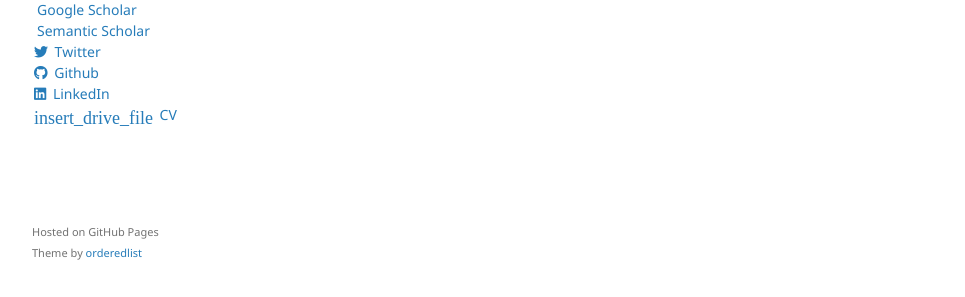
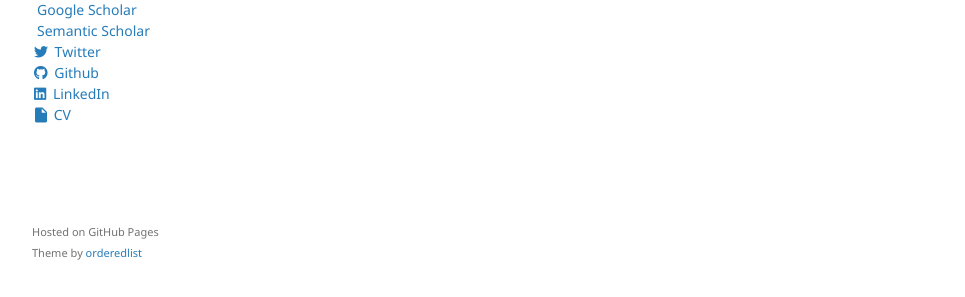
Before and after one commit to kimhyungkyu-1208/HYUNG-KYU-KIM, a Jekyll site: the page built from index.md, in a window 1280 px wide. Shown: the part 568-865 px from the top of the page, without its empty margins (128-1093 px from the left). Built offline with Jekyll 4.4.1, drawn with Linux system fonts in a browser that asks for light colours; a style sheet for code colours, icons or effects is not loaded; our own code applies the rules of GitHub Pages for plain Markdown files.

Commit message:
Update default.html

```diff
--- a/_layouts/default.html
+++ b/_layouts/default.html
@@ -56,7 +56,7 @@
         </a>
 
         <a href="{{ site.cv }}">
-          <i class="fab material-icons md-18">insert_drive_file</i> CV<br/>
+          <i class="material-icons md-18">insert_drive_file</i> CV<br/>
         </a>
 
       </header>
```
